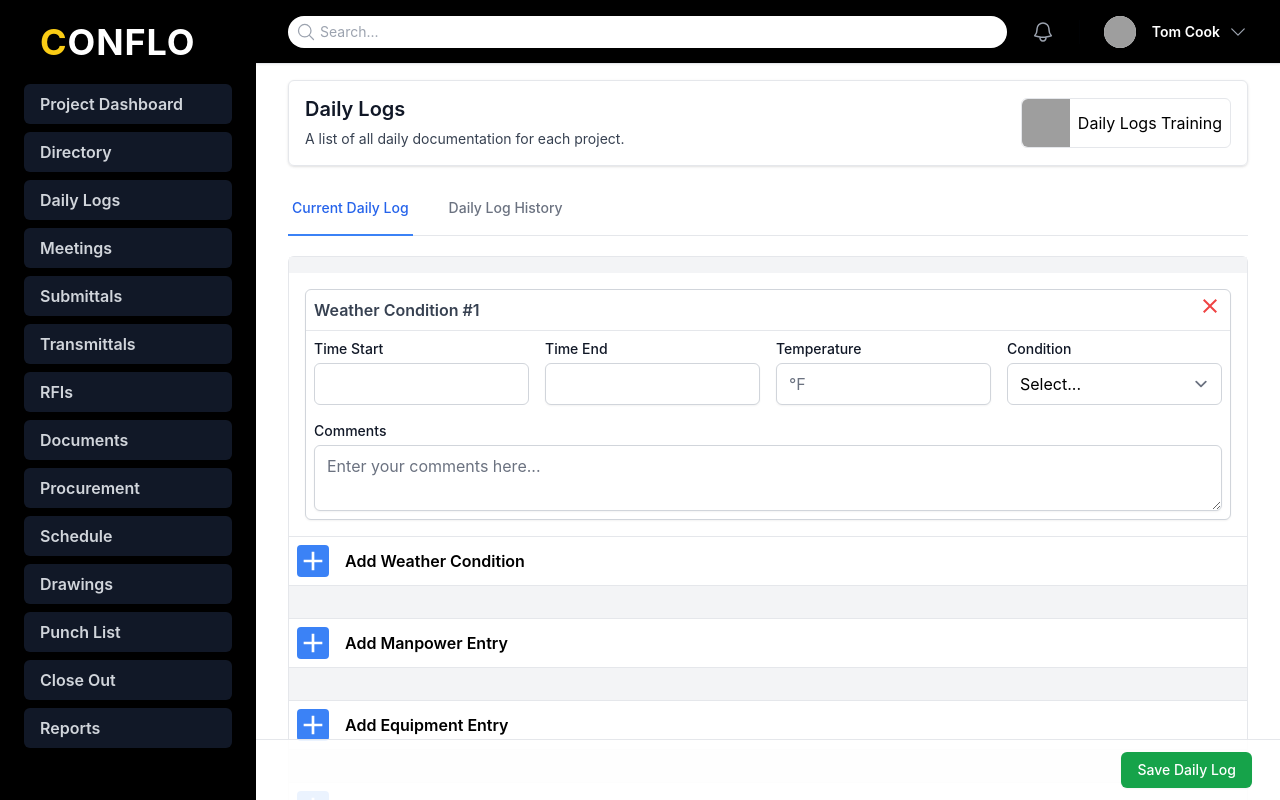
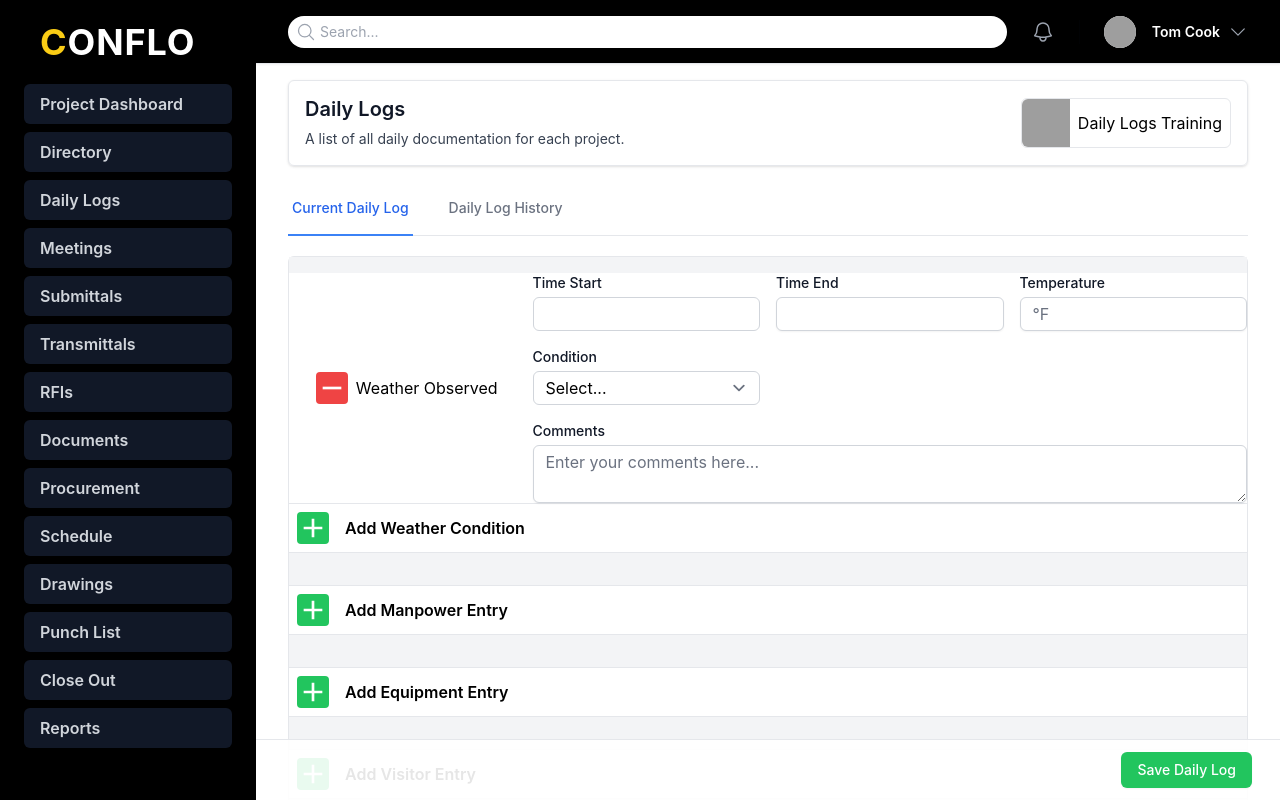
Before and after one commit to ConfloTechnologies/conflo-technologies-react-frontend, a React (Create React App) app: page /daily-logs/project/1 in a window 1280 px wide. Both pictures are taken after a click on the button 313 px from the left and 298 px from the top of the page. Shown: the top 800 px of the page. Built offline with nearby package versions, Linux system fonts and the light colour scheme; grey boxes are pictures that could not be loaded.

Commit message:
updates to daily log

```diff
--- a/src/App/components/DailyLogCompnents/NewDailyLogForm.component.jsx
+++ b/src/App/components/DailyLogCompnents/NewDailyLogForm.component.jsx
@@ -1,5 +1,5 @@
 import React, { useState, useRef, useEffect, useCallback } from 'react';
-import { MdAdd, MdClose, MdCloudUpload } from 'react-icons/md';
+import { MdAdd, MdRemove, MdClose, MdCloudUpload } from 'react-icons/md';
 import { useDropzone } from 'react-dropzone';
 
 // NEED TO ADJUST THIS TO PREVENT OR DISABLE THE BUTTON WHEN NO INFORMATION HAS BEEN ADDED
@@ -9,7 +9,7 @@ function StickyFooter({ onSave, hasChanges }) {
 <button
         type="button"
         className={`mr-4 inline-flex items-center justify-center rounded-md px-4 py-2 text-sm font-medium shadow-sm focus:outline-none focus:ring-2 focus:ring-offset-2 ${
-          hasChanges ? 'bg-green-600 text-white hover:bg-green-700 focus:ring-blue-500' : 'bg-gray-400 text-gray-600 cursor-not-allowed'
+          hasChanges ? 'bg-green-500 text-white hover:bg-green-700 focus:ring-green-500' : 'bg-gray-400 text-gray-600 cursor-not-allowed'
         }`}
         onClick={hasChanges ? onSave : undefined}
         disabled={!hasChanges}
@@ -27,7 +27,7 @@ function SectionButton({ title, onClick }) {
       <button
         type="button"
         onClick={onClick}
-        className="ml-2 bg-blue-500 text-white font-semibold rounded hover:bg-blue-700 transition ease-in-out duration-300 flex items-center justify-center w-6 h-6 sm:w-8 sm:h-8"
+        className="ml-2 bg-green-500 text-white font-semibold rounded hover:bg-green-700  flex items-center justify-center w-6 h-6 sm:w-8 sm:h-8"
       >
         <MdAdd className="w-full h-full" />
       </button>
@@ -83,92 +83,73 @@ function ObservedWeatherConditions({ weatherConditions = [], setWeatherCondition
 
   return (
     <>
-      {weatherConditions.map((condition, index) => (
-        <div
-          key={index}
-          ref={(el) => (weatherRefs.current[index] = el)}
-          className="relative border border-gray-300 rounded-md m-4 shadow-sm mb-4 bg-white"
-        >
-          <div className='border-b p-2'>
+    {weatherConditions.map((condition, index) => (
+      <div
+        key={index}
+        ref={(el) => (weatherRefs.current[index] = el)}
+        className="relative bg-white "
+      >
+        <div className="grid grid-cols-4 gap-4">
+          <div className="col-span-1 flex items-center justify-center">
             <button
-              onClick={() => removeWeatherCondition(index)}
-              className="absolute top-0 right-0 pr-2 pt-1 text-red-500 hover:text-red-600"
-              aria-label={`Remove weather condition ${index + 1}`}
+              type="button"
+              className="m-2 bg-red-500 text-white font-semibold rounded hover:bg-red-700 flex items-center justify-center w-6 h-6 sm:w-8 sm:h-8"
+              // onClick={onClick}
             >
-              <MdClose size={24} />
+              <MdRemove className="w-full h-full" /> {/* Adjust icon size and margin as needed */}
             </button>
-            <label className='font-semibold text-gray-700'> Weather Condition #{index + 1}</label>
+            <h2>Weather Observed</h2>
           </div>
-          <div className="grid grid-cols-1 md:grid-cols-4 gap-2 md:gap-4 p-2">
-            <div>
-              <label
-                htmlFor={`timeStart-${index}`}
-                className="block text-sm font-medium text-gray-900"
-              >
+          <div className="col-span-3 grid grid-cols-3 gap-4">
+            <div>
+              <label htmlFor={`timeStart-${index}`} className="block text-sm font-medium text-gray-900">
                 Time Start
               </label>
               <input
                 id={`timeStart-${index}`}
                 type="text"
-                className="mt-1 block w-full pl-3 pr-10 py-1 md:py-2 text-base border-gray-300 focus:outline-none focus:ring-blue-500 focus:border-blue-500 rounded-md"
+                className="mt-1 block w-full pl-3 pr-10 py-1 text-base border-gray-300 focus:outline-none focus:ring-blue-500 focus:border-blue-500 rounded-md"
                 value={condition.timeStart}
-                onChange={(e) =>
-                  handleWeatherChange(index, 'timeStart', e.target.value)
-                }
-              />
-            </div>
-
-            <div>
-              <label
-                htmlFor={`timeEnd-${index}`}
-                className="block text-sm font-medium text-gray-900"
-              >
+                onChange={(e) => handleWeatherChange(index, 'timeStart', e.target.value)}
+              />
+            </div>
+
+            <div>
+              <label htmlFor={`timeEnd-${index}`} className="block text-sm font-medium text-gray-900">
                 Time End
               </label>
               <input
                 id={`timeEnd-${index}`}
                 type="text"
-                className="mt-1 block w-full py-1 md:py-2 rounded-md border-b border-gray-300 shadow-sm focus:ring-blue-500 focus:border-blue-500"
+                className="mt-1 block w-full py-1 rounded-md border-b border-gray-300 shadow-sm focus:ring-blue-500 focus:border-blue-500"
                 value={condition.timeEnd}
-                onChange={(e) =>
-                  handleWeatherChange(index, 'timeEnd', e.target.value)
-                }
-              />
-            </div>
-
-            <div>
-              <label
-                htmlFor={`temperature-${index}`}
-                className="block text-sm font-medium text-gray-900"
-              >
+                onChange={(e) => handleWeatherChange(index, 'timeEnd', e.target.value)}
+              />
+            </div>
+
+            <div>
+              <label htmlFor={`temperature-${index}`} className="block text-sm font-medium text-gray-900">
                 Temperature
               </label>
               <input
                 id={`temperature-${index}`}
                 type="number"
-                className="mt-1 block w-full py-1 md:py-2 rounded-md border-b border-gray-300 shadow-sm focus:ring-blue-500 focus:border-blue-500"
+                className="mt-1 block w-full py-1 rounded-md border-b border-gray-300 shadow-sm focus:ring-blue-500 focus:border-blue-500"
                 value={condition.temperature}
-                onChange={(e) =>
-                  handleWeatherChange(index, 'temperature', e.target.value)
-                }
+                onChange={(e) => handleWeatherChange(index, 'temperature', e.target.value)}
                 placeholder="°F"
               />
             </div>
 
             <div>
-              <label
-                htmlFor={`condition-${index}`}
-                className="block text-sm font-medium text-gray-900"
-              >
+              <label htmlFor={`condition-${index}`} className="block text-sm font-medium text-gray-900">
                 Condition
               </label>
               <select
                 id={`condition-${index}`}
-                className="mt-1 block w-full pl-3 pr-10 py-1 md:py-2 text-base border-gray-300 focus:outline-none focus:ring-blue-500 focus:border-blue-500 rounded-md"
+                className="mt-1 block w-full pl-3 pr-10 py-1 text-base border-gray-300 focus:outline-none focus:ring-blue-500 focus:border-blue-500 rounded-md"
                 value={condition.condition}
-                onChange={(e) =>
-                  handleWeatherChange(index, 'condition', e.target.value)
-                }
+                onChange={(e) => handleWeatherChange(index, 'condition', e.target.value)}
               >
                 <option value="">Select...</option>
                 <option value="rain">Rain</option>
@@ -178,29 +159,26 @@ function ObservedWeatherConditions({ weatherConditions = [], setWeatherCondition
               </select>
             </div>
 
-            <div className="md:col-span-4">
-              <label
-                htmlFor={`comments-${index}`}
-                className="block text-sm font-medium text-gray-900"
-              >
+            <div className="col-span-3">
+              <label htmlFor={`comments-${index}`} className="block text-sm font-medium text-gray-900">
                 Comments
               </label>
               <textarea
                 id={`comments-${index}`}
                 rows="2"
-                className="mt-1 block w-full py-1 md:py-2 rounded-md border-gray-300 shadow-sm focus:ring-blue-500 focus:border-blue-500"
+                className="mt-1 block w-full py-1 rounded-md border-gray-300 shadow-sm focus:ring-blue-500 focus:border-blue-500"
                 value={condition.comments}
-                onChange={(e) =>
-                  handleWeatherChange(index, 'comments', e.target.value)
-                }
+                onChange={(e) => handleWeatherChange(index, 'comments', e.target.value)}
                 placeholder="Enter your comments here..."
               />
             </div>
           </div>
         </div>
-      ))}
-      <SectionButton title="Add Weather Condition" onClick={addWeatherCondition} />
-    </>
+      </div>
+    ))}
+    <SectionButton title="Add Weather Condition" onClick={addWeatherCondition} />
+  </>
+
   );
 }
 
```
